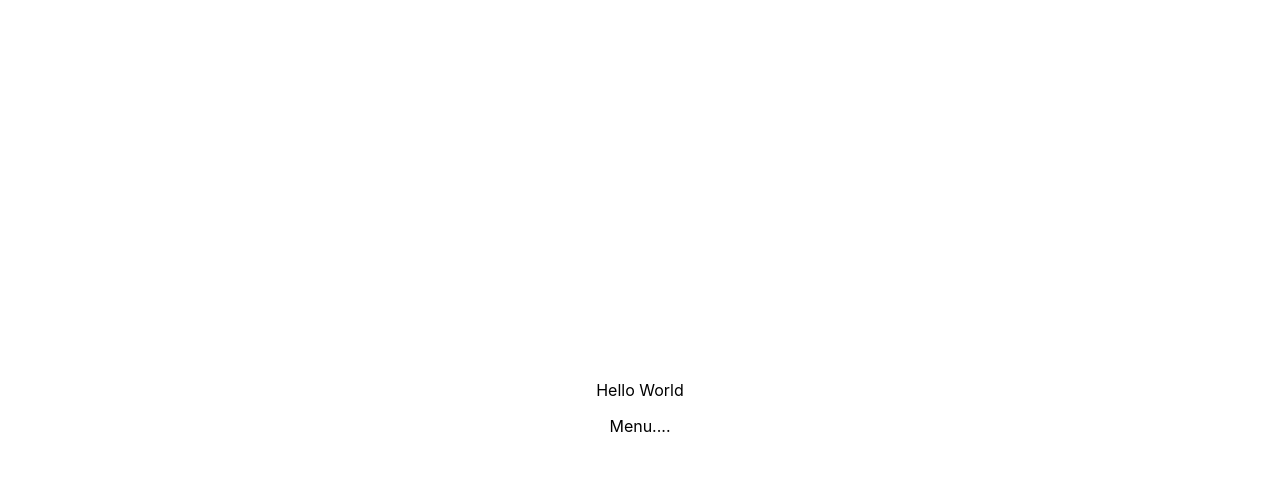
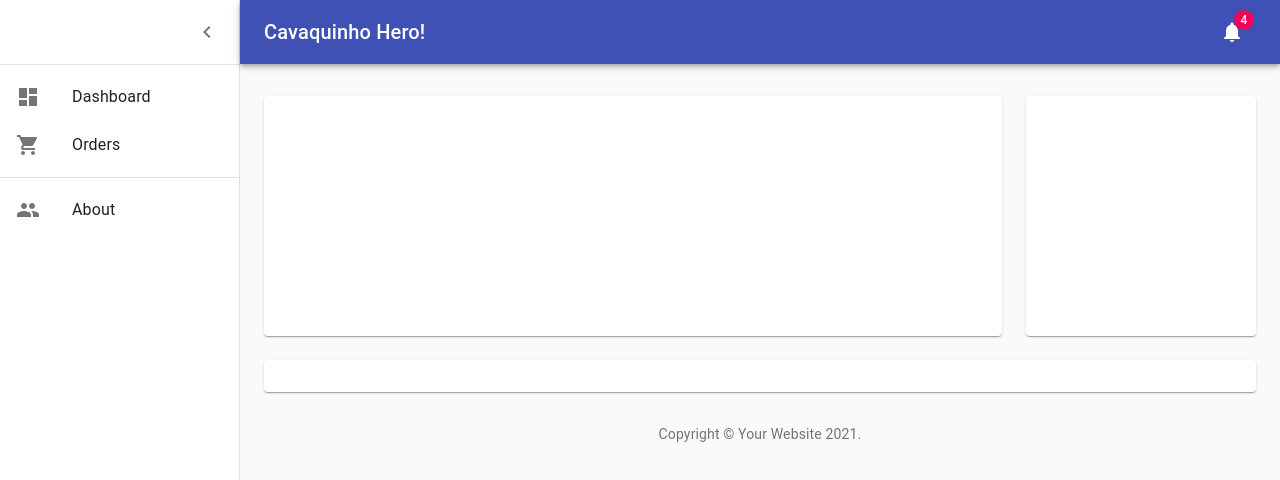
Before and after one commit to bigodines/cavaquinho_hero, a Next.js app: page / in a window 1280 px wide. Shown: the top 480 px of the page. Built offline with nearby package versions, Linux system fonts and the light colour scheme.

Commit message:
material-ui. dashboard skeleton. things are slowly moving in the right direction.

```diff
--- /dev/null
+++ b/components/Menu.js
@@ -0,0 +1,40 @@
+import React from 'react'
+import ListItem from '@material-ui/core/ListItem'
+import ListItemIcon from '@material-ui/core/ListItemIcon'
+import ListItemText from '@material-ui/core/ListItemText'
+import DashboardIcon from '@material-ui/icons/Dashboard'
+import PeopleIcon from '@material-ui/icons/People'
+import ShoppingCartIcon from '@material-ui/icons/ShoppingCart'
+import List from '@material-ui/core/List'
+import Divider from '@material-ui/core/Divider'
+
+export default function Menu() {
+    return (
+        <div>
+            <List>
+                <ListItem button>
+                    <ListItemIcon>
+                        <DashboardIcon />
+                    </ListItemIcon>
+                    <ListItemText primary="Dashboard" />
+                </ListItem>
+                <ListItem button>
+                    <ListItemIcon>
+                        <ShoppingCartIcon />
+                    </ListItemIcon>
+                    <ListItemText primary="Orders" />
+                </ListItem>
+            </List>
+
+            <Divider />
+            <List>
+                <ListItem button>
+                    <ListItemIcon>
+                        <PeopleIcon />
+                    </ListItemIcon>
+                    <ListItemText primary="About" />
+                </ListItem>
+            </List>
+        </div>
+    )
+}
--- a/package.json
+++ b/package.json
@@ -11,6 +11,8 @@
     "test": "jest"
   },
   "dependencies": {
+    "@material-ui/core": "^4.12.1",
+    "@material-ui/icons": "^4.11.2",
     "next": "10.1.3",
     "react": "17.0.2",
     "react-dom": "17.0.2"
@@ -23,6 +25,7 @@
     "eslint-config-standard": "^16.0.2",
     "eslint-plugin-import": "^2.22.1",
     "eslint-plugin-node": "^11.1.0",
-    "eslint-plugin-promise": "^4.2.1"
+    "eslint-plugin-promise": "^4.2.1",
+    "prettier": "^2.3.2"
   }
 }
--- a/pages/index.js
+++ b/pages/index.js
@@ -1,78 +1,282 @@
 import Head from 'next/head'
 import styles from '../styles/Home.module.css'
 import Header from '../components/Header'
+import Menu from '../components/Menu'
+
+import { useState } from 'react'
+import clsx from 'clsx'
+import { makeStyles } from '@material-ui/core/styles'
+import CssBaseline from '@material-ui/core/CssBaseline'
+import Drawer from '@material-ui/core/Drawer'
+import Box from '@material-ui/core/Box'
+import AppBar from '@material-ui/core/AppBar'
+import Toolbar from '@material-ui/core/Toolbar'
+import Typography from '@material-ui/core/Typography'
+import Divider from '@material-ui/core/Divider'
+import IconButton from '@material-ui/core/IconButton'
+import Badge from '@material-ui/core/Badge'
+import Container from '@material-ui/core/Container'
+import Grid from '@material-ui/core/Grid'
+import Paper from '@material-ui/core/Paper'
+import Link from '@material-ui/core/Link'
+import MenuIcon from '@material-ui/icons/Menu'
+import ChevronLeftIcon from '@material-ui/icons/ChevronLeft'
+import NotificationsIcon from '@material-ui/icons/Notifications'
+
+function Copyright() {
+    return (
+        <Typography variant="body2" color="textSecondary" align="center">
+            {'Copyright © '}
+            <Link color="inherit" href="https://material-ui.com/">
+        Your Website
+            </Link>{' '}
+            {new Date().getFullYear()}
+            {'.'}
+        </Typography>
+    )
+}
+
+const drawerWidth = 240
+
+const useStyles = makeStyles((theme) => ({
+    root: {
+        display: 'flex'
+    },
+    toolbar: {
+        paddingRight: 24 // keep right padding when drawer closed
+    },
+    toolbarIcon: {
+        display: 'flex',
+        alignItems: 'center',
+        justifyContent: 'flex-end',
+        padding: '0 8px',
+        ...theme.mixins.toolbar
+    },
+    appBar: {
+        zIndex: theme.zIndex.drawer + 1,
+        transition: theme.transitions.create(['width', 'margin'], {
+            easing: theme.transitions.easing.sharp,
+            duration: theme.transitions.duration.leavingScreen
+        })
+    },
+    appBarShift: {
+        marginLeft: drawerWidth,
+        width: `calc(100% - ${drawerWidth}px)`,
+        transition: theme.transitions.create(['width', 'margin'], {
+            easing: theme.transitions.easing.sharp,
+            duration: theme.transitions.duration.enteringScreen
+        })
+    },
+    menuButton: {
+        marginRight: 36
+    },
+    menuButtonHidden: {
+        display: 'none'
+    },
+    title: {
+        flexGrow: 1
+    },
+    drawerPaper: {
+        position: 'relative',
+        whiteSpace: 'nowrap',
+        width: drawerWidth,
+        transition: theme.transitions.create('width', {
+            easing: theme.transitions.easing.sharp,
+            duration: theme.transitions.duration.enteringScreen
+        })
+    },
+    drawerPaperClose: {
+        overflowX: 'hidden',
+        transition: theme.transitions.create('width', {
+            easing: theme.transitions.easing.sharp,
+            duration: theme.transitions.duration.leavingScreen
+        }),
+        width: theme.spacing(7),
+        [theme.breakpoints.up('sm')]: {
+            width: theme.spacing(9)
+        }
+    },
+    appBarSpacer: theme.mixins.toolbar,
+    content: {
+        flexGrow: 1,
+        height: '100vh',
+        overflow: 'auto'
+    },
+    container: {
+        paddingTop: theme.spacing(4),
+        paddingBottom: theme.spacing(4)
+    },
+    paper: {
+        padding: theme.spacing(2),
+        display: 'flex',
+        overflow: 'auto',
+        flexDirection: 'column'
+    },
+    fixedHeight: {
+        height: 240
+    }
+}))
 
 export default function Home() {
+    const classes = useStyles()
+    const [open, setOpen] = useState(true)
+    const handleDrawerOpen = () => {
+        setOpen(true)
+    }
+    const handleDrawerClose = () => {
+        setOpen(false)
+    }
+    const fixedHeightPaper = clsx(classes.paper, classes.fixedHeight)
+
     return (
-        <div className={styles.container}>
-            <Head>
-                <title>Cavaquinho Hero</title>
-                <link rel="icon" href="/favicon.ico" />
-            </Head>
-
-            <main className={styles.main}>
-                <Header />
-              Menu....<br />
-
+        <div className={classes.root}>
+            <CssBaseline />
+            <AppBar
+                position="absolute"
+                className={clsx(classes.appBar, open && classes.appBarShift)}
+            >
+                <Toolbar className={classes.toolbar}>
+                    <IconButton
+                        edge="start"
+                        color="inherit"
+                        aria-label="open drawer"
+                        onClick={handleDrawerOpen}
+                        className={clsx(
+                            classes.menuButton,
+                            open && classes.menuButtonHidden
+                        )}
+                    >
+                        <MenuIcon />
+                    </IconButton>
+                    <Typography
+                        component="h1"
+                        variant="h6"
+                        color="inherit"
+                        noWrap
+                        className={classes.title}
+                    >
+            Cavaquinho Hero!
+                    </Typography>
+                    <IconButton color="inherit">
+                        <Badge badgeContent={4} color="secondary">
+                            <NotificationsIcon />
+                        </Badge>
+                    </IconButton>
+                </Toolbar>
+            </AppBar>
+            <Drawer
+                variant="permanent"
+                classes={{
+                    paper: clsx(classes.drawerPaper, !open && classes.drawerPaperClose)
+                }}
+                open={open}
+            >
+                <div className={classes.toolbarIcon}>
+                    <IconButton onClick={handleDrawerClose}>
+                        <ChevronLeftIcon />
+                    </IconButton>
+                </div>
+                <Divider />
+                {/* replace listItems with menu items */}
+                <Menu />
+            </Drawer>
+            <main className={classes.content}>
+                <div className={classes.appBarSpacer} />
+                <Container maxWidth="lg" className={classes.container}>
+                    <Grid container spacing={3}>
+                        {/* Chart */}
+                        <Grid item xs={12} md={8} lg={9}>
+                            <Paper className={fixedHeightPaper}></Paper>
+                        </Grid>
+                        {/* Recent Deposits */}
+                        <Grid item xs={12} md={4} lg={3}>
+                            <Paper className={fixedHeightPaper}></Paper>
+                        </Grid>
+                        {/* Recent Orders */}
+                        <Grid item xs={12}>
+                            <Paper className={classes.paper}></Paper>
+                        </Grid>
+                    </Grid>
+                    <Box pt={4}>
+                        <Copyright />
+                    </Box>
+                </Container>
             </main>
         </div>
-    /* <div className={styles.container}>
-      <Head>
-        <title>Create Next App</title>
-        <link rel="icon" href="/favicon.ico" />
-      </Head>
-
-      <main className={styles.main}>
-        <h1 className={styles.title}>
-          Welcome to <a href="https://nextjs.org">Next.js!</a>
-        </h1>
-
-        <p className={styles.description}>
-          Get started by editing{' '}
-          <code className={styles.code}>pages/index.js</code>
-        </p>
-
-        <div className={styles.grid}>
-          <a href="https://nextjs.org/docs" className={styles.card}>
-            <h3>Documentation &rarr;</h3>
-            <p>Find in-depth information about Next.js features and API.</p>
-          </a>
-
-          <a href="https://nextjs.org/learn" className={styles.card}>
-            <h3>Learn &rarr;</h3>
-            <p>Learn about Next.js in an interactive course with quizzes!</p>
-          </a>
-
-          <a
-            href="https://github.com/vercel/next.js/tree/master/examples"
-            className={styles.card}
-          >
-            <h3>Examples &rarr;</h3>
-            <p>Discover and deploy boilerplate example Next.js projects.</p>
-          </a>
-
-          <a
-            href="https://vercel.com/new?utm_source=create-next-app&utm_medium=default-template&utm_campaign=create-next-app"
-            className={styles.card}
-          >
-            <h3>Deploy &rarr;</h3>
-            <p>
-              Instantly deploy your Next.js site to a public URL with Vercel.
-            </p>
-          </a>
-        </div>
-      </main>
-
-      <footer className={styles.footer}>
-        <a
-          href="https://vercel.com?utm_source=create-next-app&utm_medium=default-template&utm_campaign=create-next-app"
-          target="_blank"
-          rel="noopener noreferrer"
-        >
-          Powered by{' '}
-          <img src="/vercel.svg" alt="Vercel Logo" className={styles.logo} />
-        </a>
-      </footer>
-    </div> */
     )
 }
+
+// export default function Home() {
+//     return (
+//         <div className={styles.container}>
+//             <Head>
+//                 <title>Cavaquinho Hero</title>
+//                 <link rel="icon" href="/favicon.ico" />
+//             </Head>
+
+//             <main className={styles.main}>
+//                 <Header />
+//               Menu....<br />
+
+//             </main>
+//         </div>
+//     /* <div className={styles.container}>
+//       <Head>
+//         <title>Create Next App</title>
+//         <link rel="icon" href="/favicon.ico" />
+//       </Head>
+
+//       <main className={styles.main}>
+//         <h1 className={styles.title}>
+//           Welcome to <a href="https://nextjs.org">Next.js!</a>
+//         </h1>
+
+//         <p className={styles.description}>
+//           Get started by editing{' '}
+//           <code className={styles.code}>pages/index.js</code>
+//         </p>
+
+//         <div className={styles.grid}>
+//           <a href="https://nextjs.org/docs" className={styles.card}>
+//             <h3>Documentation &rarr;</h3>
+//             <p>Find in-depth information about Next.js features and API.</p>
+//           </a>
+
+//           <a href="https://nextjs.org/learn" className={styles.card}>
+//             <h3>Learn &rarr;</h3>
+//             <p>Learn about Next.js in an interactive course with quizzes!</p>
+//           </a>
+
+//           <a
+//             href="https://github.com/vercel/next.js/tree/master/examples"
+//             className={styles.card}
+//           >
+//             <h3>Examples &rarr;</h3>
+//             <p>Discover and deploy boilerplate example Next.js projects.</p>
+//           </a>
+
+//           <a
+//             href="https://vercel.com/new?utm_source=create-next-app&utm_medium=default-template&utm_campaign=create-next-app"
+//             className={styles.card}
+//           >
+//             <h3>Deploy &rarr;</h3>
+//             <p>
+//               Instantly deploy your Next.js site to a public URL with Vercel.
+//             </p>
+//           </a>
+//         </div>
+//       </main>
+
+//       <footer className={styles.footer}>
+//         <a
+//           href="https://vercel.com?utm_source=create-next-app&utm_medium=default-template&utm_campaign=create-next-app"
+//           target="_blank"
+//           rel="noopener noreferrer"
+//         >
+//           Powered by{' '}
+//           <img src="/vercel.svg" alt="Vercel Logo" className={styles.logo} />
+//         </a>
+//       </footer>
+//     </div> */
+//     )
+// }
```
Also changed, not shown: 1 other file (tests, documents, lock files or other folders).
